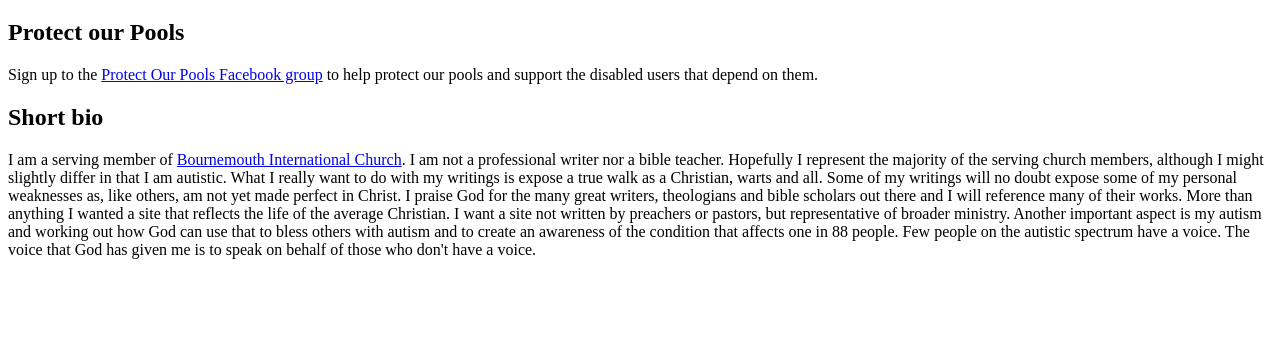
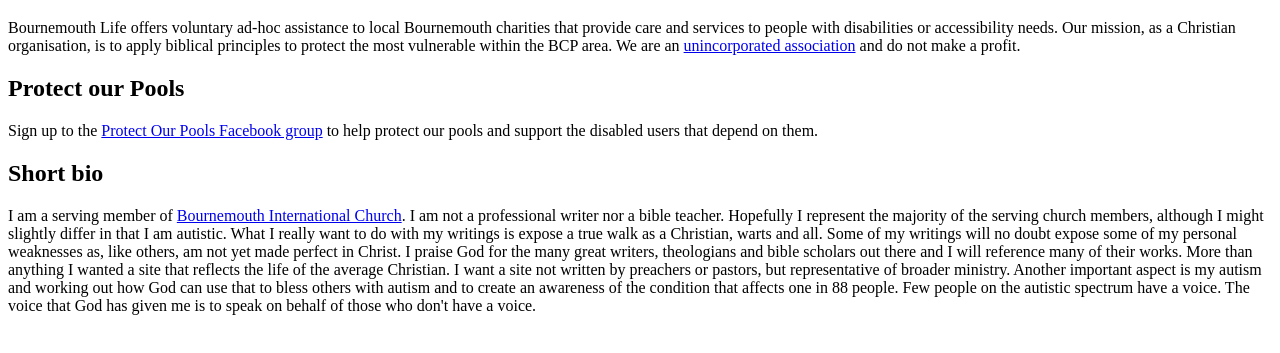
Before and after one commit to cc-house/cc-house.github.io, a plain HTML site: page BL/index.html in a window 1280 px wide. Shown: the part 61-414 px from the top of the page. Drawn offline with Linux system fonts and the light colour scheme.

Commit message:
Update index.html

```diff
--- a/BL/index.html
+++ b/BL/index.html
@@ -9,6 +9,9 @@
 
   <body>
       <center><h1>Bournemouth Life</h1></center>
+      Bournemouth Life offers voluntary ad-hoc assistance to local Bournemouth charities that provide care and services to people with disabilities or accessibility needs.
+      Our mission, as a Christian organisation, is to apply biblical principles to protect the most vulnerable within the BCP area.
+      We are an <a href="https://www.gov.uk/unincorporated-associations">unincorporated association</a> and do not make a profit.
       <h2>Protect our Pools</h2>
       <p>Sign up to the  <a href="https://www.facebook.com/groups/331064125827279">Protect Our Pools Facebook group</a> to help protect our pools and support the disabled users that depend on them.</p>
       <h2>Short bio</h2>
```
